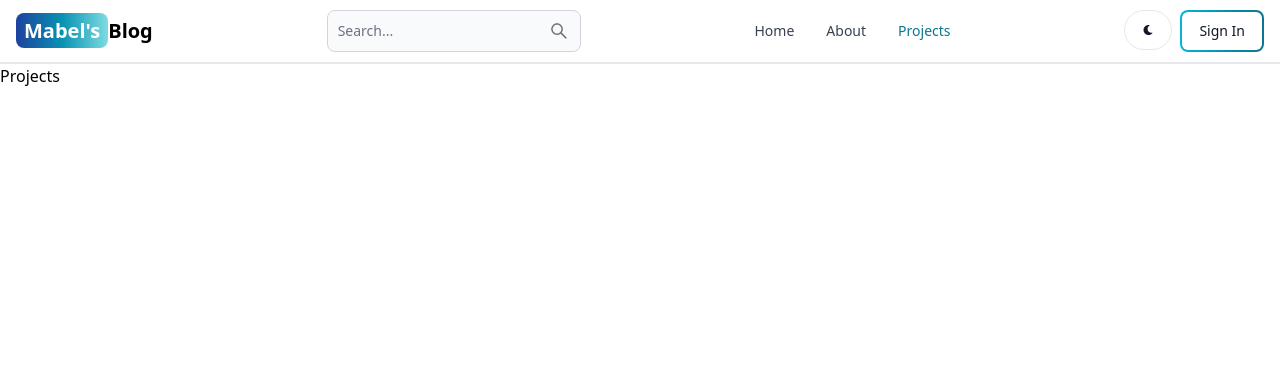
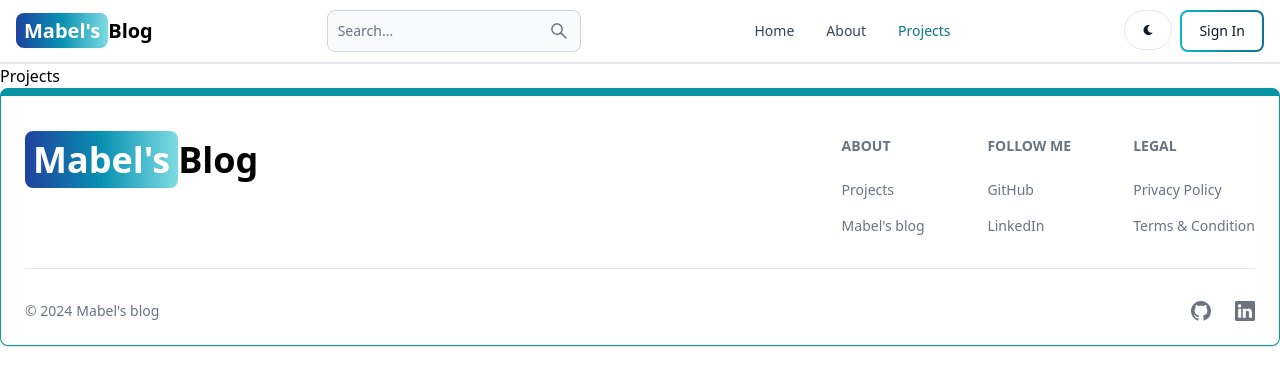
Before and after one commit to nnmai-mabel/mabel-blog, a React (Vite) app in the folder client/: page /projects in a window 1280 px wide. Shown: the top 386 px of the page. Built offline with nearby package versions, Linux system fonts and the light colour scheme.

Commit message:
footer component

```diff
--- a/client/src/App.jsx
+++ b/client/src/App.jsx
@@ -6,6 +6,7 @@ import SignUp from "./pages/SignUp";
 import Dashboard from "./pages/Dashboard";
 import Projects from "./pages/Projects";
 import Header from "./components/Header";
+import Footer from "./components/Footer";
 
 export default function App() {
 	return (
@@ -21,7 +22,7 @@ export default function App() {
 				<Route path="/dashboard" element={<Dashboard />} />
 				<Route path="/projects" element={<Projects />} />
 			</Routes>
+			<Footer />
 		</BrowserRouter>
-
 	)
 }
--- /dev/null
+++ b/client/src/components/Footer.jsx
@@ -0,0 +1,91 @@
+import { Footer } from "flowbite-react";
+import { Link } from "react-router-dom";
+import {BsGithub, BsLinkedin} from 'react-icons/bs'
+
+export default function FooterComponent() {
+    return (
+        <Footer container className="border border-t-8 border-teal-500">
+            <div className="w-full max-w-7xl mx-auto">
+                <div className="grid w-full justify-between sm:flex md:grid-cols-1">
+                    <div className="mt-5">
+                        <Link
+                            to="/"
+                            className='font-bold dark:text-white text-4xl'>
+                            <span className='px-2 py-1 bg-gradient-to-r from-blue-800 via-cyan-600 to-teal-300 rounded-lg text-white'>
+                                Mabel's
+                            </span>
+                            Blog
+                        </Link>
+                    </div>
+                    <div className="grid grid-cols-2 gap-8 mt-4 sm:grid-cols-3 sm:gap-6">
+                        <div>
+                            <Footer.Title title="About" />
+                            <Footer.LinkGroup col>
+                                <Footer.Link
+                                    href="https://www/100jsprojects.com"
+                                    target="_blank"
+                                    rel="noopenner noreferrer" // don't block popup
+                                >
+                                    Projects
+                                </Footer.Link>
+                                <Footer.Link
+                                    href="/about"
+                                    target="_blank"
+                                    rel="noopenner noreferrer" // don't block popup
+                                >
+                                    Mabel's blog
+                                </Footer.Link>
+                            </Footer.LinkGroup>
+                        </div>
+                        <div>
+                            <Footer.Title title="Follow me" />
+                            <Footer.LinkGroup col>
+                                <Footer.Link
+                                    href="https://github.com/nnmai-mabel"
+                                    target="_blank"
+                                    rel="noopenner noreferrer" // don't block popup
+                                >
+                                    GitHub
+                                </Footer.Link>
+                                <Footer.Link
+                                    href="https://www.linkedin.com/in/mabelnguyen/"
+                                    target="_blank"
+                                    rel="noopenner noreferrer" // don't block popup
+                                >
+                                    LinkedIn
+                                </Footer.Link>
+                            </Footer.LinkGroup>
+                        </div>
+                        <div>
+                            <Footer.Title title="Legal" />
+                            <Footer.LinkGroup col>
+                                <Footer.Link
+                                    href="#"
+                                >
+                                    Privacy Policy
+                                </Footer.Link>
+                                <Footer.Link
+                                    href="#"
+                                >
+                                    Terms &amp; Condition
+                                </Footer.Link>
+                            </Footer.LinkGroup>
+                        </div>
+                    </div>
+                </div>
+                <Footer.Divider />
+                <div className="w-full sm:flex sm:items-center sm:justify-between">
+                    <Footer.Copyright
+                    href="#"
+                    by="Mabel's blog"
+                    year={new Date().getFullYear()}
+                    />
+                    <div className="flex gap-6 sm:mt-0 mt-4 sm:justify-center">
+                        <Footer.Icon href="https://github.com/nnmai-mabel" target="_blank" icon={BsGithub} />
+                        <Footer.Icon href="https://www.linkedin.com/in/mabelnguyen/" target="_blank" icon={BsLinkedin} />
+                    </div>
+                </div>
+            </div>
+        </Footer>
+    )
+}
```
